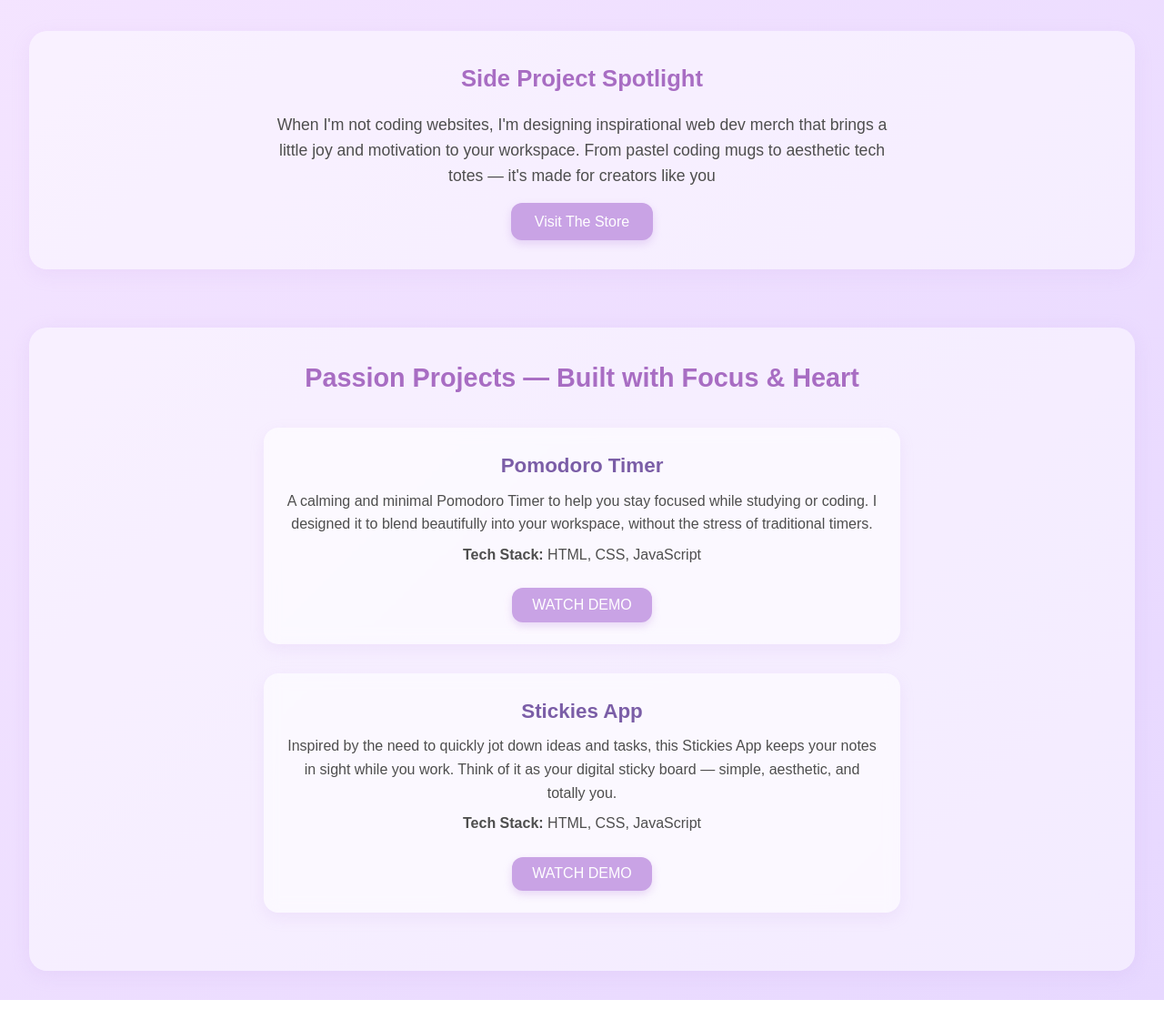
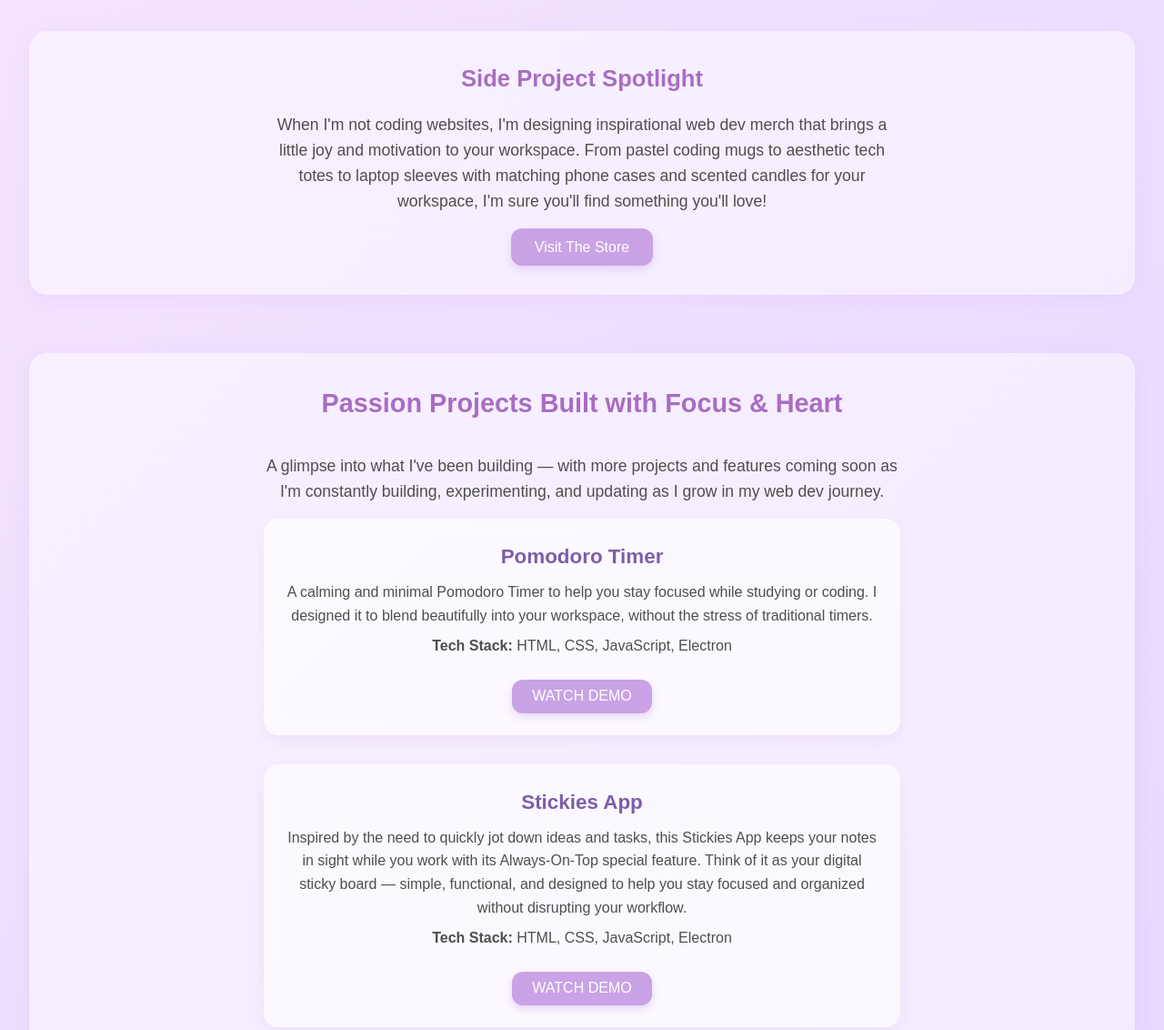
Before and after one commit to codewbeca/codewbeca.github.io, a website: page index.html in a window 1280 px wide. Shown: the part 420-1552 px from the top of the page at 91% size. Before the commit the page ends 1519 px from the top, so only its background shows below. Drawn offline with Linux system fonts and the light colour scheme.

Commit message:
Updated index.html

```diff
--- a/index.html
+++ b/index.html
@@ -29,14 +29,15 @@
             <section class="merch">
                 <h3>Side Project Spotlight</h3>
                 <p>
-                  When I'm not coding websites, I'm designing inspirational web dev merch that brings a little joy and motivation to your workspace. From pastel coding mugs to aesthetic tech totes — it's made for creators like you
+                  When I'm not coding websites, I'm designing inspirational web dev merch that brings a little joy and motivation to your workspace. From pastel coding mugs to aesthetic tech totes to laptop sleeves with matching phone cases and scented candles for your workspace, I'm sure you'll find something you'll love!
                 </p>
                 <a rel="noopener"href="https://devdiariesmerch.printify.me/" target="_blank">
                   <button>Visit The Store</button>
                 </a>
               </section>
               <section class="projects">
-                <h3>Passion Projects — Built with Focus & Heart</h3>
+                <h3>Passion Projects Built with Focus & Heart</h3>
+                <p>A glimpse into what I've been building — with more projects and features coming soon as I'm constantly building, experimenting, and updating as I grow in my web dev journey.</p></div>
 
                 <div class="project-card">
                   <h4>Pomodoro Timer</h4>
@@ -44,7 +45,7 @@
                     A calming and minimal Pomodoro Timer to help you stay focused while studying or coding.
                     I designed it to blend beautifully into your workspace, without the stress of traditional timers.
                   </p>
-                  <p><strong>Tech Stack:</strong> HTML, CSS, JavaScript</p>
+                  <p><strong>Tech Stack:</strong> HTML, CSS, JavaScript, Electron</p>
                   <a href="https://youtube.com/shorts/O9vSKksJsag?si=0gXqXoUnMt-jY8mH" target="_blank">
                     <button>WATCH DEMO</button>
                   </a>
@@ -53,10 +54,10 @@
                 <div class="project-card">
                   <h4>Stickies App</h4>
                   <p>
-                    Inspired by the need to quickly jot down ideas and tasks, this Stickies App keeps your notes in sight while you work.
-                    Think of it as your digital sticky board — simple, aesthetic, and totally you.
+                    Inspired by the need to quickly jot down ideas and tasks, this Stickies App keeps your notes in sight while you work with its Always-On-Top special feature.
+                    Think of it as your digital sticky board — simple, functional, and designed to help you stay focused and organized without disrupting your workflow.
                   </p>
-                  <p><strong>Tech Stack:</strong> HTML, CSS, JavaScript</p>
+                  <p><strong>Tech Stack:</strong> HTML, CSS, JavaScript, Electron</p>
                   <a href="https://youtube.com/shorts/iUc8IqKFrfw?si=l3RMEjvB7bT60Q6R" target="_blank">
                     <button>WATCH DEMO</button>
                   </a>
```
